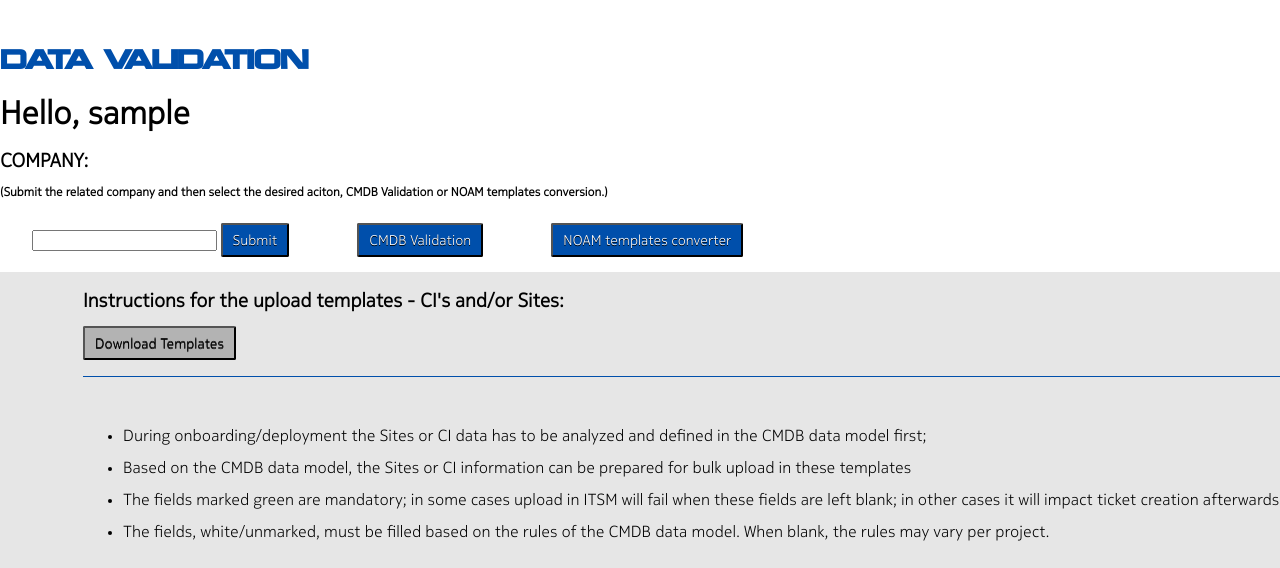
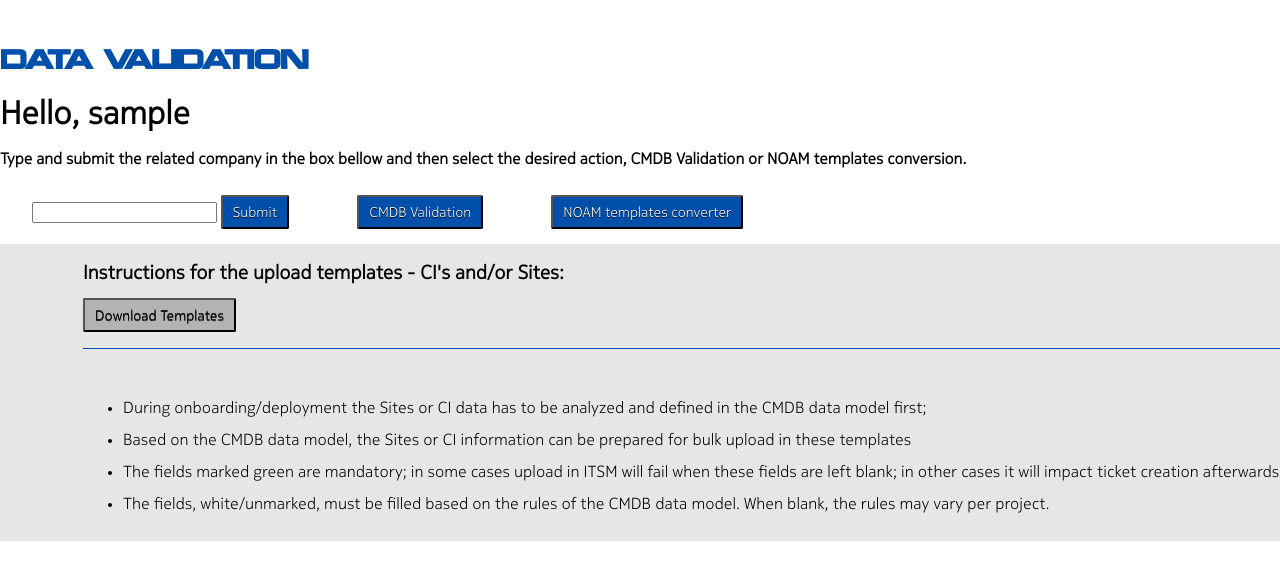
Before and after one commit to tabs11/login_example, a Flask app: page /home in a window 1280 px wide; the page is wider, and only the part inside the window is pictured. Shown: the part 35-603 px from the top of that part. Run offline with Flask 2, Linux system fonts and the light colour scheme; the visitor is signed in with stand-in values (Sample User, id 1); some libraries are stand-ins or nearby versions.

Commit message:
Update home.html

```diff
--- a/templates/home.html
+++ b/templates/home.html
@@ -10,9 +10,9 @@ Hello, <b>{{ current_user.username}}</b>
         <button class="mybutton" class="fadeIn fourth" type="submit" value="Logout">Logout</button>
     </form>
 </div>
--->
-<h2>COMPANY:</h2>
-  <font size="1"><h2>(Submit the related company and then select the desired aciton, CMDB Validation or NOAM templates conversion.)</h2></font>
+
+<h2>COMPANY:</h2>-->
+  <font size="2"><h2>Type and submit the related company in the box bellow and then select the desired action, CMDB Validation or NOAM templates conversion.</h2></font>
 
   <form class="button" action="/home" method="POST">
   {% if msg %}
```
